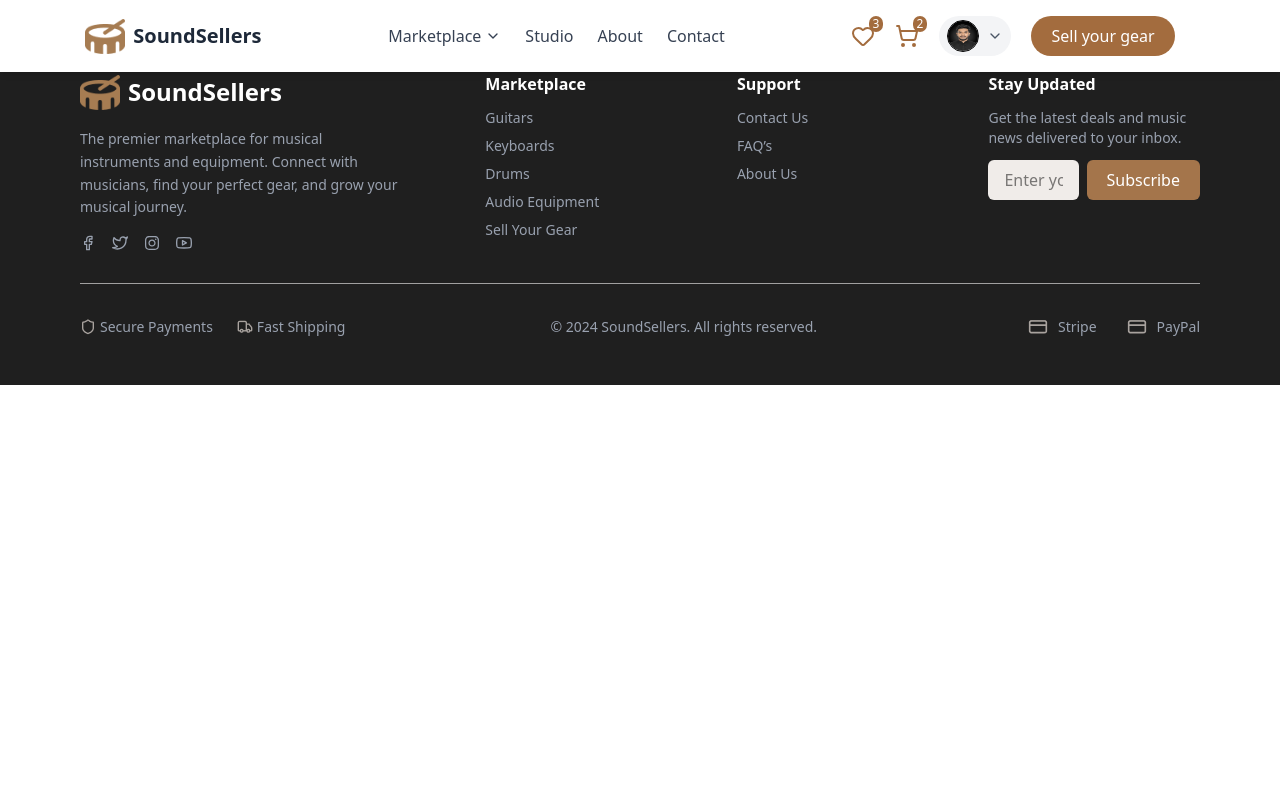
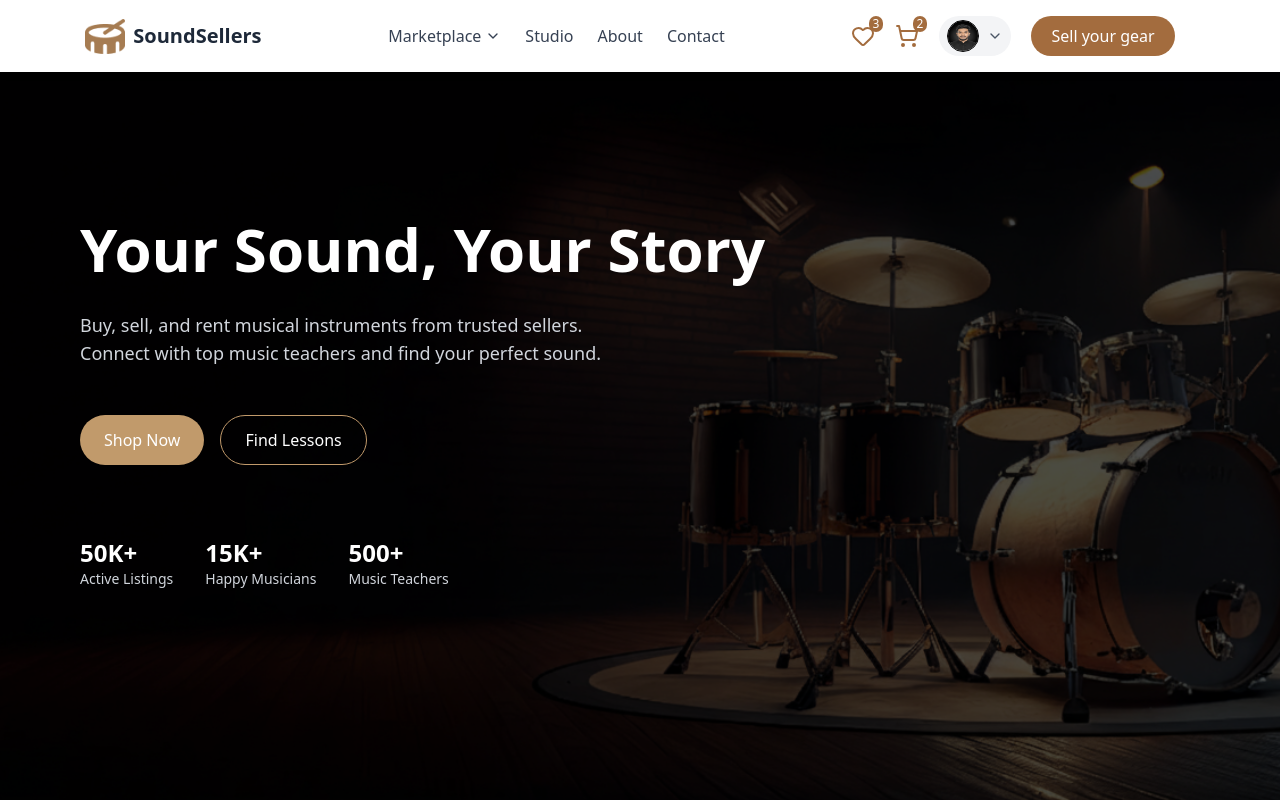
Before and after one commit to abuhurayrasyam/sound-sellers, a React (Vite) app: page / in a window 1280 px wide. Shown: the top 800 px of the page. Built offline with nearby package versions, Linux system fonts and the light colour scheme.

Commit message:
hero section added

```diff
--- /dev/null
+++ b/src/components/Home/Hero.jsx
@@ -0,0 +1,53 @@
+import React from "react";
+import drumBg from "../../assets/drums.png";
+
+const Hero = () => {
+  return (
+    <section
+      className="relative w-full h-screen bg-cover bg-center flex items-center"
+      style={{ backgroundImage: `url(${drumBg})` }}
+    >
+      <div className="absolute inset-0 bg-black/70"></div>
+
+      <div className="relative z-10 max-w-7xl mx-auto px-6 md:px-12 lg:px-20 w-full">
+        <div className="flex flex-col items-center md:items-start text-center md:text-left space-y-6">
+
+          <h1 className="text-4xl md:text-6xl font-bold leading-tight text-white">
+            Your Sound, Your Story
+          </h1>
+
+          <p className="text-lg text-gray-300 max-w-xl">
+            Buy, sell, and rent musical instruments from trusted sellers.
+            Connect with top music teachers and find your perfect sound.
+          </p>
+
+          <div className="flex flex-col sm:flex-row gap-4 mt-6">
+            <button className="px-6 py-3 bg-[#c19a6b] rounded-full text-white font-medium hover:bg-[#a88050] transition">
+              Shop Now
+            </button>
+            <button className="px-6 py-3 border border-[#c19a6b] rounded-full text-white font-medium hover:bg-[#c19a6b] hover:text-black transition">
+              Find Lessons
+            </button>
+          </div>
+
+          <div className="flex flex-wrap justify-center md:justify-start gap-8 mt-12">
+            <div className="text-center md:text-left">
+              <h3 className="text-2xl font-bold text-white">50K+</h3>
+              <p className="text-sm text-gray-300">Active Listings</p>
+            </div>
+            <div className="text-center md:text-left">
+              <h3 className="text-2xl font-bold text-white">15K+</h3>
+              <p className="text-sm text-gray-300">Happy Musicians</p>
+            </div>
+            <div className="text-center md:text-left">
+              <h3 className="text-2xl font-bold text-white">500+</h3>
+              <p className="text-sm text-gray-300">Music Teachers</p>
+            </div>
+          </div>
+        </div>
+      </div>
+    </section>
+  );
+};
+
+export default Hero;
--- a/src/pages/Home.jsx
+++ b/src/pages/Home.jsx
@@ -1,9 +1,12 @@
 import React from 'react';
+import Hero from '../components/Home/Hero';
 
 const Home = () => {
     return (
         <div>
-            Home
+            <section>
+                <Hero></Hero>
+            </section>
         </div>
     );
 };
```
Also changed, not shown: src/assets/drums.png (added).
